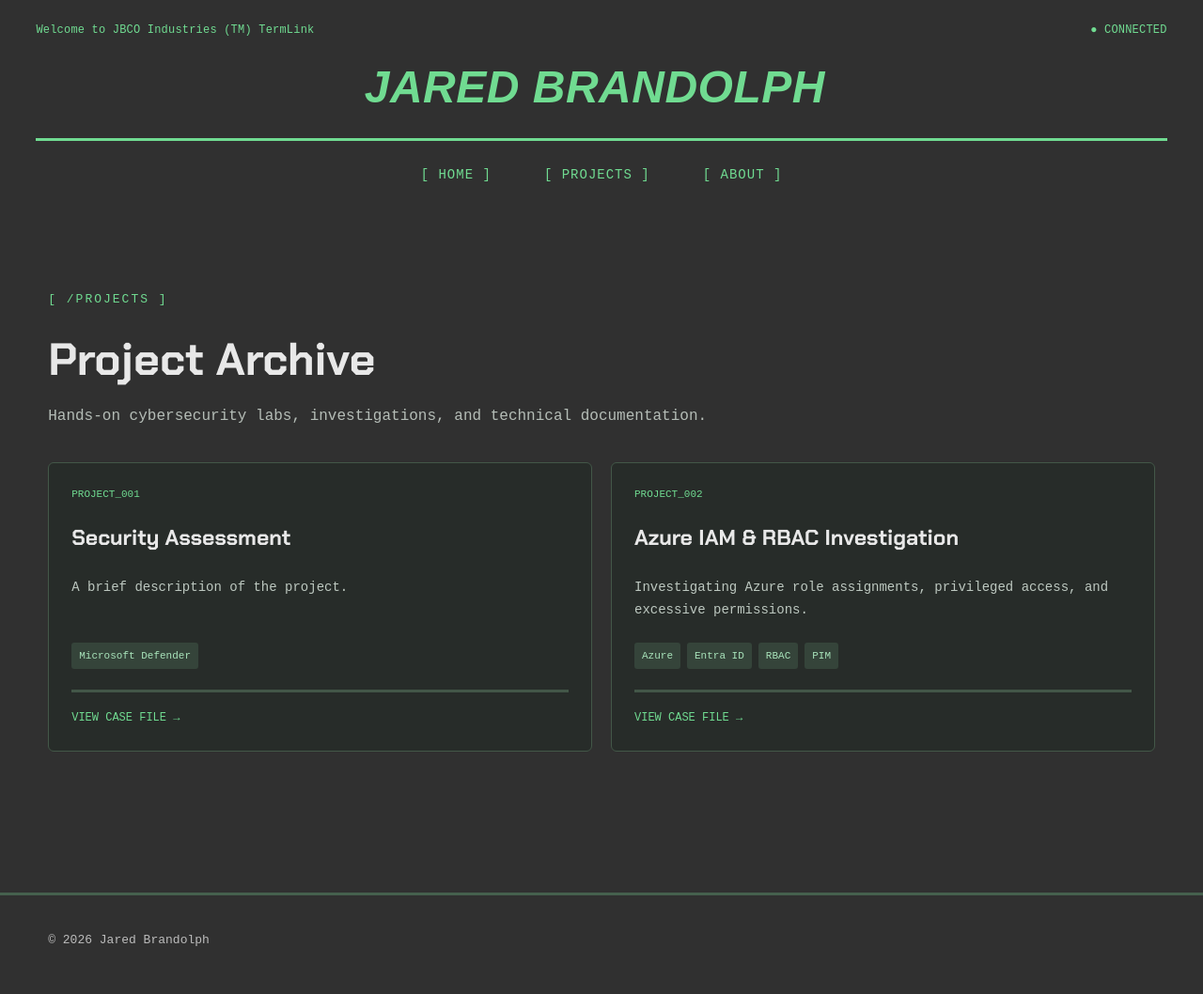
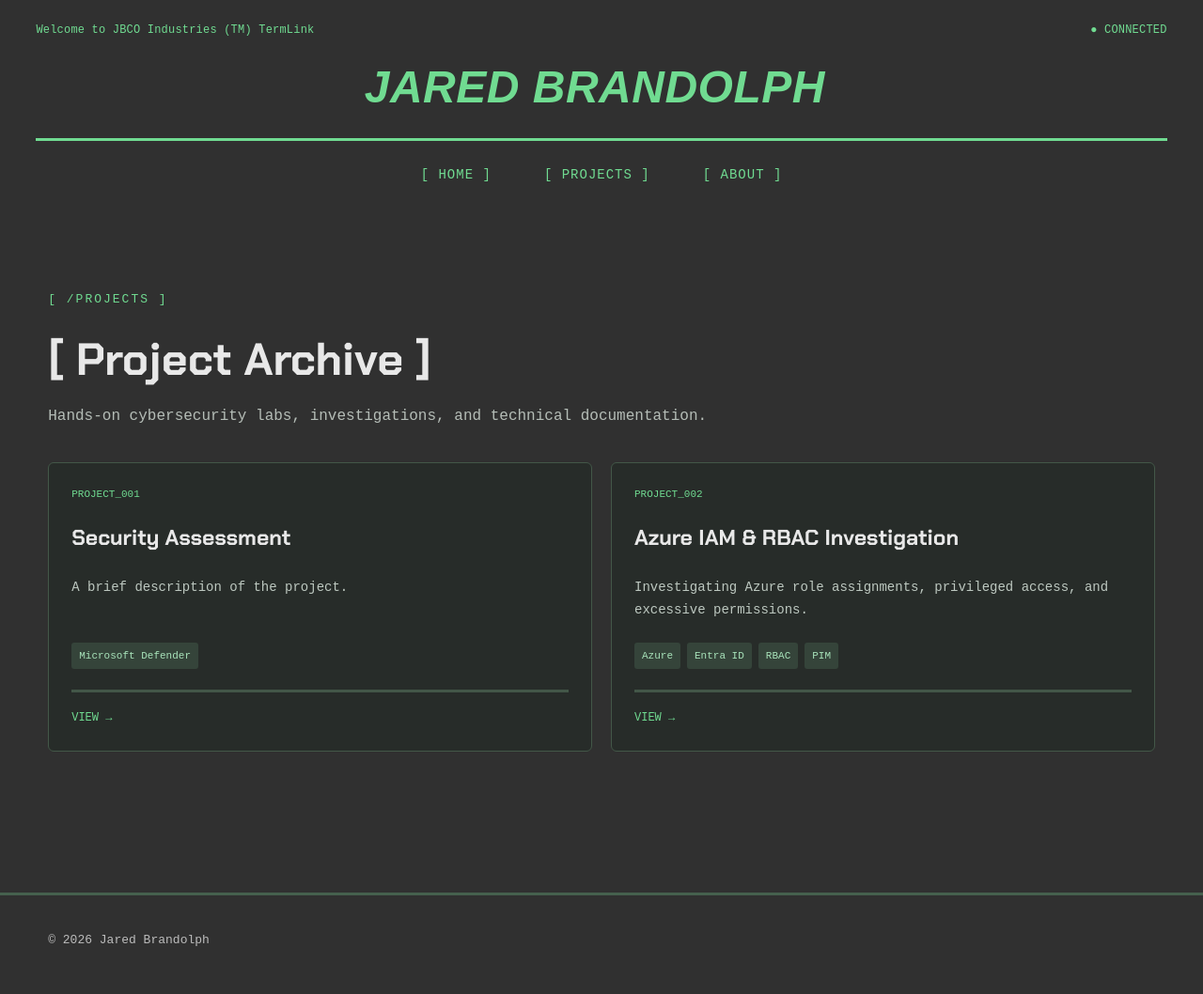
Before and after one commit to brandolphj/brandolphj.github.io, a Jekyll site: the page built from projects/index.html, in a window 1280 px wide. Shown: the whole page at 94% size. Built offline with Jekyll 4.4.1, drawn with Linux system fonts in a browser that asks for light colours; some web fonts are replaced.

Commit message:
Update project archive heading and button text

```diff
--- a/projects/index.html
+++ b/projects/index.html
@@ -8,7 +8,7 @@ permalink: /projects/
 
   <div class="archive-heading">
     <p class="archive-label">[ /PROJECTS ]</p>
-    <h1>Project Archive</h1>
+    <h1>[ Project Archive ]</h1>
     <p>Hands-on cybersecurity labs, investigations, and technical documentation.</p>
   </div>
 
@@ -38,9 +38,10 @@ permalink: /projects/
       </div>
       {% endif %}
 
-      <div class="project-card-bottom">
-        <span>VIEW CASE FILE →</span>
-      </div>
+
+<div class="project-card-bottom">
+  <span>VIEW →</span>
+</div>
 
     </a>
     {% endfor %}
```
